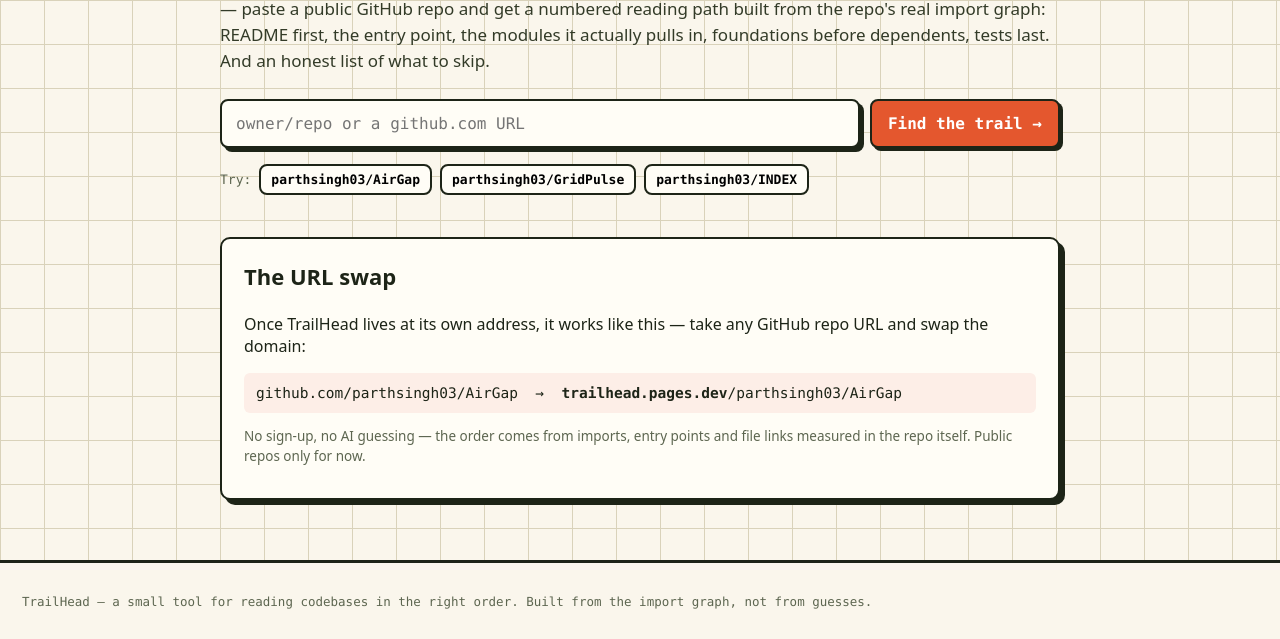
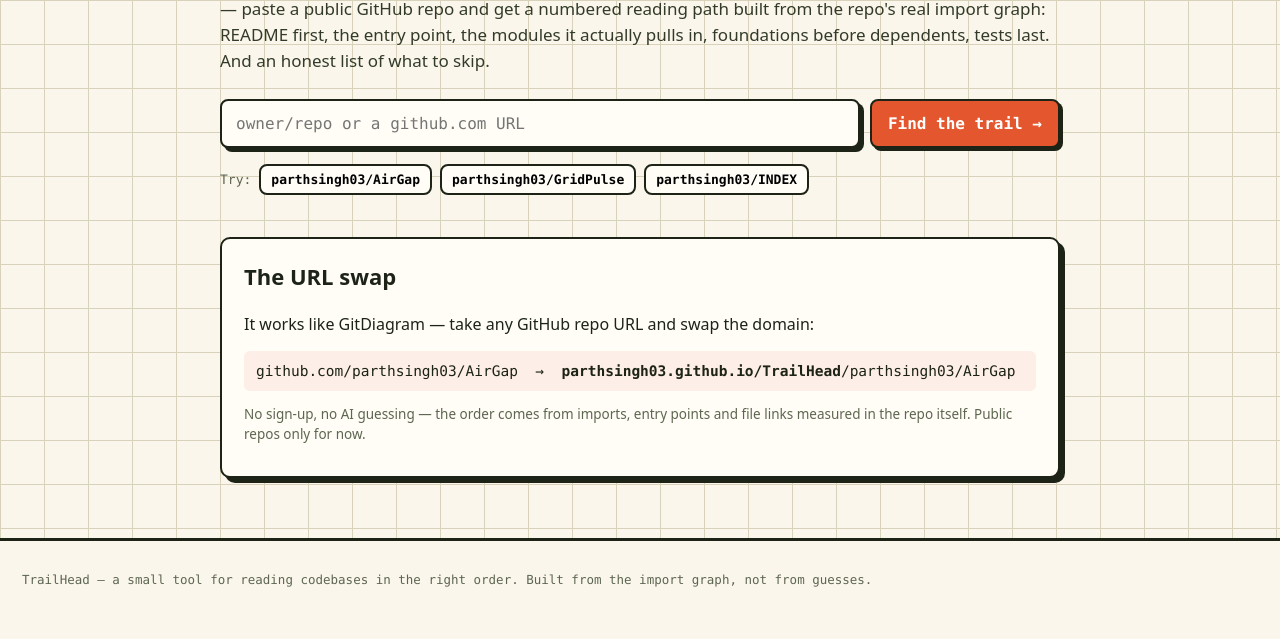
Before and after one commit to parthsingh03/TrailHead, a plain HTML site: page index.html in a window 1280 px wide. Shown: the part 220-859 px from the top of the page. After the commit the page ends 837 px from the top, so only its background shows below. Drawn offline with Linux system fonts and the light colour scheme.

Commit message:
Point swap example at the live GitHub Pages address (trailhead.pages.dev is taken by another project)

```diff
--- a/index.html
+++ b/index.html
@@ -36,9 +36,9 @@
     </div>
     <div class="swap-tip">
       <h2>The URL swap</h2>
-      <p>Once TrailHead lives at its own address, it works like this — take any GitHub repo URL
+      <p>It works like GitDiagram — take any GitHub repo URL
         and swap the domain:</p>
-      <code class="swap">github.com/parthsingh03/AirGap &nbsp;→&nbsp; <b>trailhead.pages.dev</b>/parthsingh03/AirGap</code>
+      <code class="swap">github.com/parthsingh03/AirGap &nbsp;→&nbsp; <b>parthsingh03.github.io/TrailHead</b>/parthsingh03/AirGap</code>
       <p class="fine">No sign-up, no AI guessing — the order comes from imports, entry points and
         file links measured in the repo itself. Public repos only for now.</p>
     </div>
```
Also changed, not shown: 1 other file.
